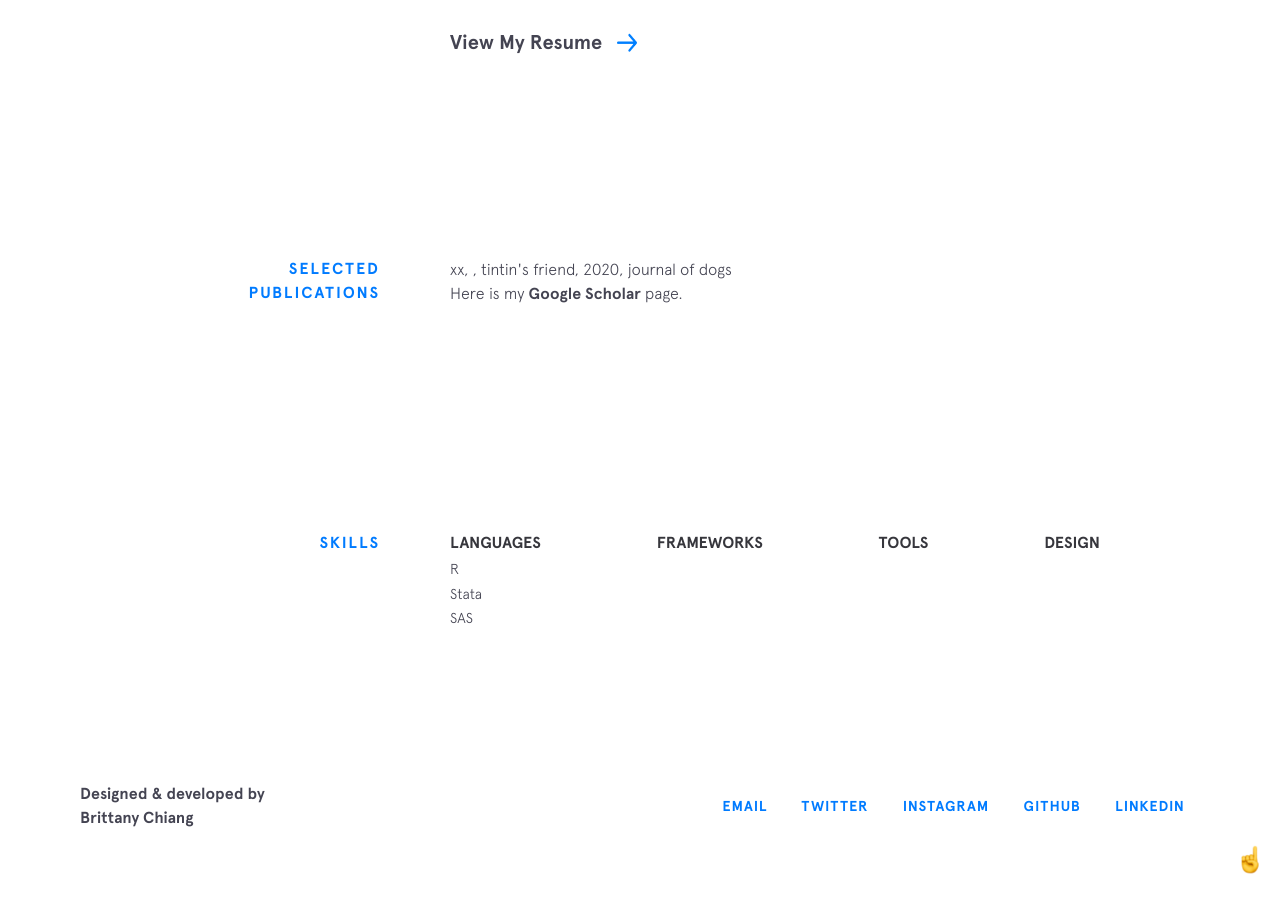
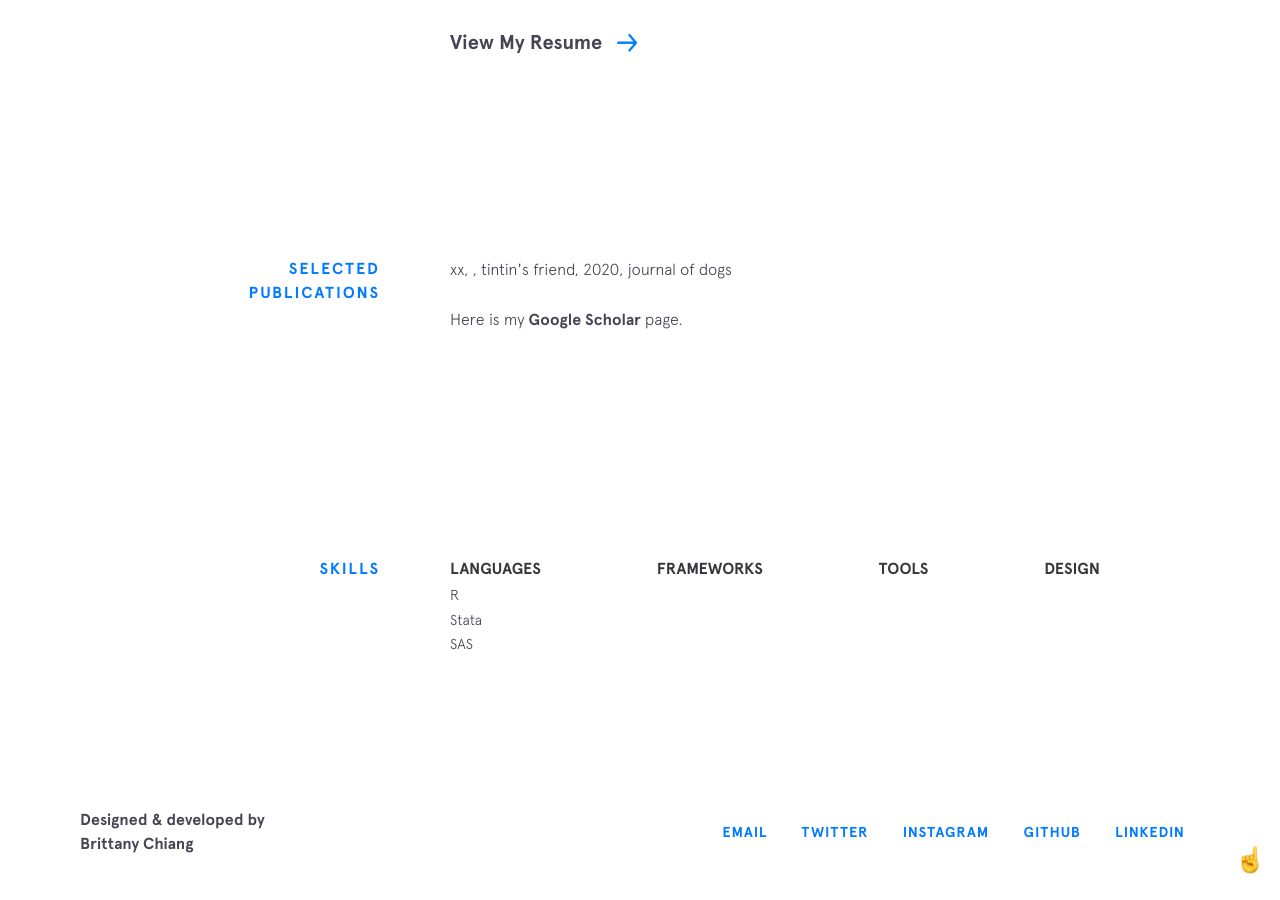
Before and after one commit to annabelxtan/annabelxtan.github.io, a Jekyll site: the page built from index.html, in a window 1280 px wide and 900 px high, scrolled down 1615 px. Built offline with Jekyll 4.4.1, drawn with Linux system fonts in a browser that asks for light colours; nearby versions of some CDN libraries.

Commit message:
Update publications.html

```diff
--- a/_includes/publications.html
+++ b/_includes/publications.html
@@ -6,11 +6,11 @@
       {% for paper in site.data.publications %}
       <div class="paper">
         <div class="time-place">
-          {{paper.title}}, {{paper.firstauthor}}, {{paper.author}}, {{paper.year}}, {{paper.journal}}
+          {{paper.title}}, <b>{{paper.firstauthor}}</b>, {{paper.author}}, {{paper.year}}, {{paper.journal}}
       </div>
       {% endfor %}
     </div>
-     <p>
+     <p><p>
 Here is my <a href="https://scholar.google.com/citations?user=NtLwKz0AAAAJ&hl=en&authuser=1">Google Scholar</a> page.
-      </p></div>
+      </p></p></div>
 </section>
```
